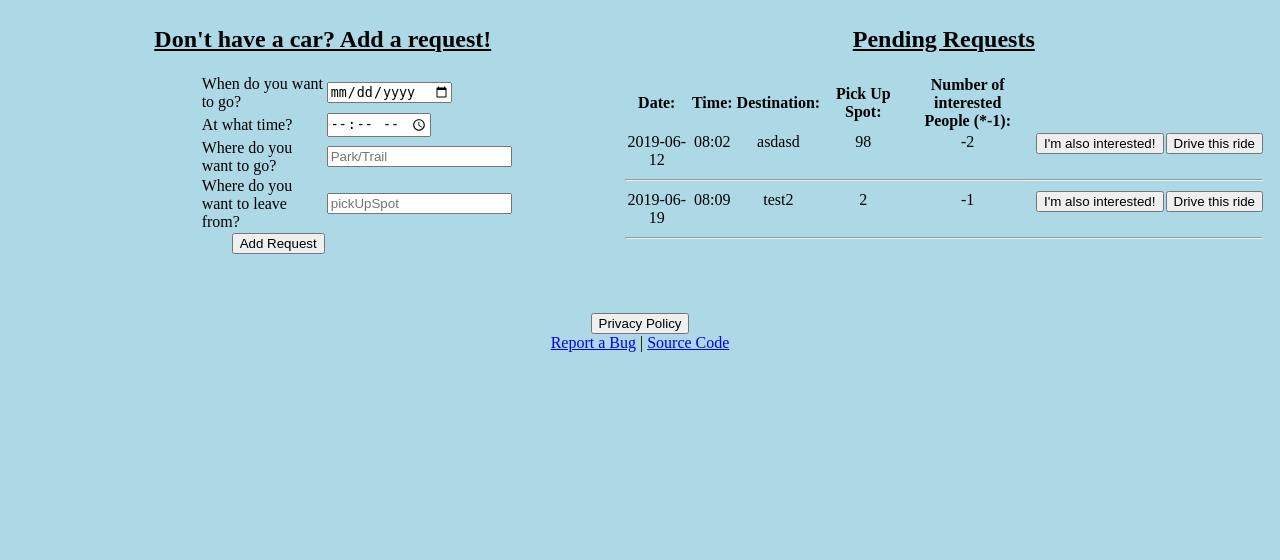
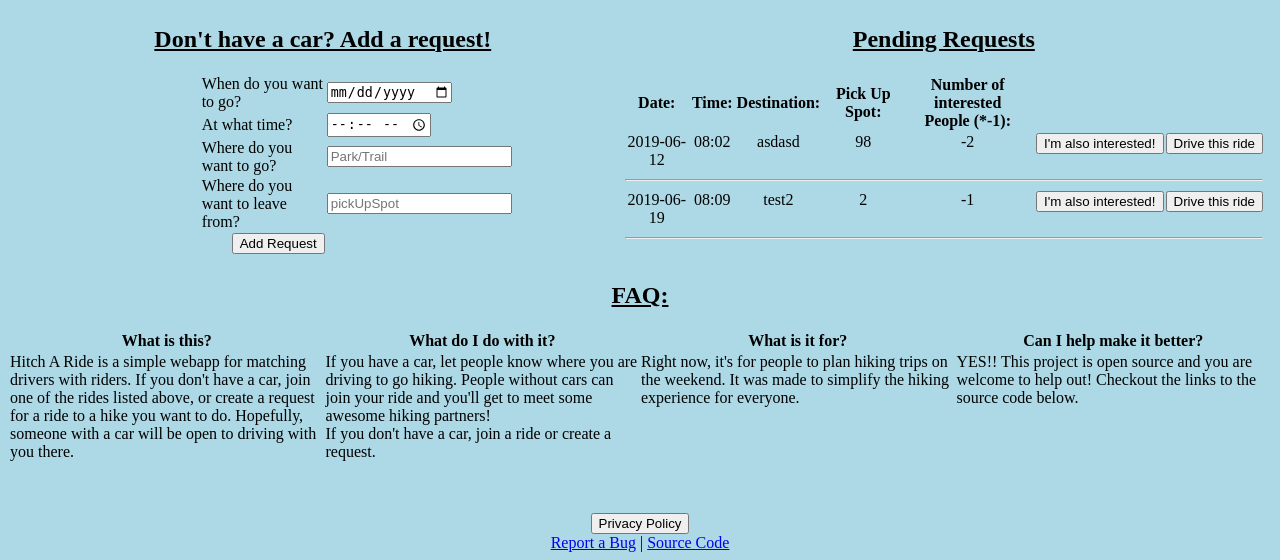
Before and after one commit to mes258/hikePool, a Flask app: page / in a window 1280 px wide. Shown: the part 487-1047 px from the top of the page. Before the commit the page ends 839 px from the top, so only its background shows below. Run offline with Flask 2, Linux system fonts and the light colour scheme; data comes from the database, SQL or seed files in the repository; both versions use the stored data as it was after the commit.

Commit message:
Encrypted secret codes, made fields required, added FAQ, other small changes

```diff
--- a/app.py
+++ b/app.py
@@ -1,5 +1,6 @@
 from flask import Flask, render_template, request, redirect
 from flask_cors import CORS
+from passlib.hash import sha256_crypt
 from models import createRide, getRides, deleteRide, joinRide, getRide, editRide, createPerson, getPeople, getPerson, getPassengers, getRequests, driveRide, getDriver
 app = Flask(__name__)
 
@@ -20,7 +21,9 @@ def index():
         destination = request.form.get('destination')
         pickUpSpot = request.form.get('pickUpSpot')
         passengerNum = request.form.get('passengerNum')
-        secretCode = request.form.get('secretCode')
+        sc = request.form.get('secretCode')
+        secretCode = sha256_crypt.encrypt(sc)
+        print(secretCode)
         createRide(date, time, destination, pickUpSpot, newId, passengerNum, passengerNum, secretCode)
 
     rides = getRides()
@@ -28,23 +31,16 @@ def index():
     for ride in rides:
         ridesWithDrivers.append((ride, getDriver(ride[5])))
     requests = getRequests()
-    #for req in requests:
-        #req = req[:6] + (abs(req[7]),) + req[8:]
+
     return render_template('index.html', rides=ridesWithDrivers, requests=requests)
 
 @app.route('/createRequest', methods=['POST'])
 def create_request():
-    # name = request.form.get('name')
-    # phone = request.form.get('phone')
-    # passengerId = createPerson(name, phone)
-
     date = request.form.get('date')
     time = request.form.get('time')
     destination = request.form.get('destination')
     pickUpSpot = request.form.get('pickUpSpot')
     rideId = createRide(date, time, destination, pickUpSpot, -1, 0, 0, None)
-
-    #joinRide(rideId, passengerId)
 
     rides = getRides()
     drivers = getPeople()
@@ -61,7 +57,8 @@ def drive_ride_submit(rideId):
     name = request.form.get('name')
     phone = request.form.get('phone')
     passengerNum = request.form.get('passengerNum')
-    secretCode = request.form.get('secretCode')
+    sc = request.form.get('secretCode')
+    secretCode = sha256_crypt.encrypt(sc)
 
     driverId = createPerson(name, phone)
     driveRide(rideId, driverId, passengerNum, secretCode)
@@ -98,7 +95,7 @@ def ride_details(rideId):
 def edit_ride(rideId):
     secretCode = request.form.get('sc')
     ride = getRide(rideId)
-    if ride[0][8] == None or secretCode == ride[0][8]:
+    if sha256_crypt.verify(secretCode, ride[0][8]):
         passengerLimit = ride[0][6]
         passengers = getPassengers(rideId, passengerLimit)
         return render_template('edit.html', ride=ride, passengers=passengers)
--- a/models.py
+++ b/models.py
@@ -72,7 +72,6 @@ def deleteRide(rideId):
     con.commit()
     con.close()
     passengers = getPassengers(rideId, 10000)
-    print(passengers)
     passIds=(passenger[3] for passenger in passengers)
     peopleIds=(passenger[0] for passenger in passengers)
     deletePassengers(passIds)
--- a/templates/driveRide.html
+++ b/templates/driveRide.html
@@ -14,11 +14,11 @@
             <table>
                 <tr>
                     <td>Name:</td>
-                    <td><input placeholder='Your Name' name = 'name'></td>
+                    <td><input placeholder='Your Name' name = 'name' required></td>
                 </tr>
                 <tr>
                     <td>Phone Number:</td>
-                    <td><input placeholder='Your Phone' name = 'phone'></td>
+                    <td><input placeholder='Your Phone' name = 'phone' required></td>
                 </tr>
                 <tr>
                     <td>How many people can fit in your car?:</td>
--- a/templates/index.html
+++ b/templates/index.html
@@ -58,27 +58,27 @@
                             <table style="margin-left: 50px; margin-right: 50px;">
                                 <tr>
                                     <td>When are you planning on going?</td>
-                                    <td><input type="date" name = "date"></td>
+                                    <td><input type="date" name = "date" required></td>
                                 </tr>
                                 <tr>
                                     <td>At what time?</td>
-                                    <td><input type="time" name="time"></td>
+                                    <td><input type="time" name="time" required></td>
                                 </tr>
                                 <tr>
                                     <td>Where are you going?</td>
-                                    <td><input placeholder="Park/Trail" name = "destination"></td>
+                                    <td><input placeholder="Park/Trail" name = "destination" required></td>
                                 </tr>
                                 <tr>
                                     <td>What is your name?</td>
-                                    <td><input placeholder="Driver's Name" name = "name"></td>
+                                    <td><input placeholder="Driver's Name" name = "name" required></td>
                                 </tr>
                                 <tr>
                                     <td>What is your phone number?</td>
-                                    <td><input placeholder="Driver's phone" name = "phone"></td>
+                                    <td><input placeholder="Driver's phone" name = "phone" required></td>
                                 </tr>
                                 <tr>
                                     <td>Where are you leaving from?</td>
-                                    <td><input placeholder="Meeting Location" name = "pickUpSpot"></td>
+                                    <td><input placeholder="Meeting Location" name = "pickUpSpot" required></td>
                                 </tr>
                                 <tr>
                                     <td>How many people can fit in your car?</td>
@@ -108,19 +108,19 @@
                             <table style="margin-left: 30%; margin-right: 30%;">
                                 <tr>
                                     <td>When do you want to go? </td>
-                                    <td><input type="date" placeholder="Date of Trip" name = "date" pattern="(?:19|20)[0-9]{2}/(?:(?:0[1-9]|1[0-2])-(?:0[1-9]|1[0-9]|2[0-9])|(?:(?!02)(?:0[1-9]|1[0-2])/(?:30))|(?:(?:0[13578]|1[02])-31))"></td>
+                                    <td><input type="date" placeholder="Date of Trip" name = "date" required></td>
                                 </tr>
                                 <tr>
                                     <td>At what time?</td>
-                                    <td><input type="time" name="time"> <br></td>
+                                    <td><input type="time" name="time" required> <br></td>
                                 </tr>
                                 <tr>
                                     <td>Where do you want to go?</td>
-                                    <td><input placeholder="Park/Trail" name = "destination"></td>
+                                    <td><input placeholder="Park/Trail" name = "destination" required></td>
                                 </tr>
                                 <tr>
                                     <td>Where do you want to leave from?</td>
-                                    <td><input placeholder="pickUpSpot" name = "pickUpSpot"></td>
+                                    <td><input placeholder="pickUpSpot" name = "pickUpSpot" required></td>
                                 </tr>
                                 <tr>
                                     <td>
@@ -170,6 +170,21 @@
                 </td>
             </tr>
         </table>
+        <h2 style="text-align: center"><u>FAQ:</u></h2>
+        <table>
+            <tr>
+                <th>What is this?</th>
+                <th>What do I do with it? </th>
+                <th>What is it for?</th>
+                <th>Can I help make it better?</th>
+            </tr>
+            <tr>
+                <td style="width: 23%">Hitch A Ride is a simple webapp for matching drivers with riders. If you don't have a car, join one of the rides listed above, or create a request for a ride to a hike you want to do. Hopefully, someone with a car will be open to driving with you there. </td>
+                <td style="width: 23%">If you have a car, let people know where you are driving to go hiking. People without cars can join your ride and you'll get to meet some awesome hiking partners! <br> If you don't have a car, join a ride or create a request. </td>
+                <td style="width: 23%">Right now, it's for people to plan hiking trips on the weekend. It was made to simplify the hiking experience for everyone. </td>
+                <td style="width: 23%">YES!! This project is open source and you are welcome to help out! Checkout the links to the source code below. </td>
+            </tr>
+        </table>
         <footer style="text-align: center; margin-top: 50px;">
                 <form action="/privacy" method='post'>
                     <input type="submit" value="Privacy Policy">
--- a/templates/join.html
+++ b/templates/join.html
@@ -14,11 +14,11 @@
             <table>
                 <tr>
                     <td>Name:</td>
-                    <td><input placeholder='Your Name' name = 'name'></td>
+                    <td><input placeholder='Your Name' name = 'name' required></td>
                 </tr>
                 <tr>
                     <td>Phone Number:</td>
-                    <td><input placeholder='Your Phone' name = 'phone'></td>
+                    <td><input placeholder='Your Phone' name = 'phone' required></td>
                 </tr>
                 <tr>
                     <td><input type="submit" value="Submit"></td>
--- a/templates/privacy.html
+++ b/templates/privacy.html
@@ -5,7 +5,7 @@
 <h2>Personal Data (name, phone)</h2>
 <p>Your personal data is only used to make communiticaiton between everyone in your ride easier. We delete all passenger data when a ride is deleted (see above). <br> Your phone number is only used for this site, it is not sold or shared with anyone (outside of the users of this site) without your knowledge.</p>
 <h2>Secret Codes</h2>
-<p>Secret Codes are used to ensure only the driver can modify a ride. Right now, they are stored in plain-text (we know, its bad), but that will be changing very soon.</p>
+<p>Secret Codes are used to ensure only the driver can modify a ride.</p>
 
 <form action="/" method="GET">
     <td><input type="submit" value="Back to main page"></td>
```
Also changed, not shown: templates/edit.html (+11 -5 lines), README.md, database.db.
